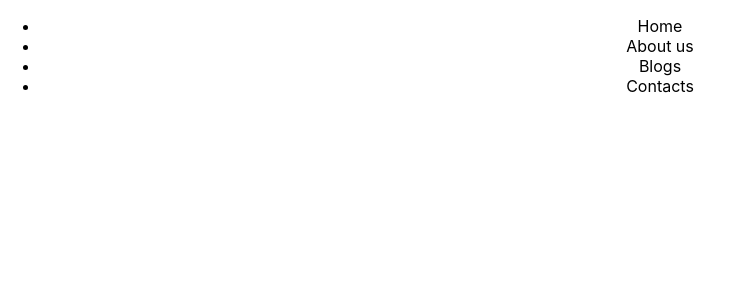
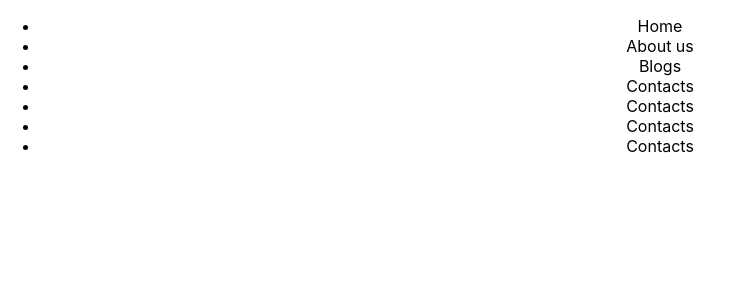
Before and after one commit to AgrotechGFG/agrotech-webapp, a React (Create React App) app: page / in a window 1280 px wide. Shown: the top 300 px of the page, without its empty margins (0-734 px from the left). Built offline with nearby package versions, Linux system fonts and the light colour scheme.

Commit message:
working on home

```diff
--- a/src/components/Navbar/Navbar.js
+++ b/src/components/Navbar/Navbar.js
@@ -9,7 +9,11 @@ function Navbar() {
           <li>About us</li>
           <li>Blogs</li>
           <li>Contacts</li>
+          <li>Contacts</li>
+          <li>Contacts</li>
+          <li>Contacts</li>
         </ul>
+
       </div>
 
 
```
